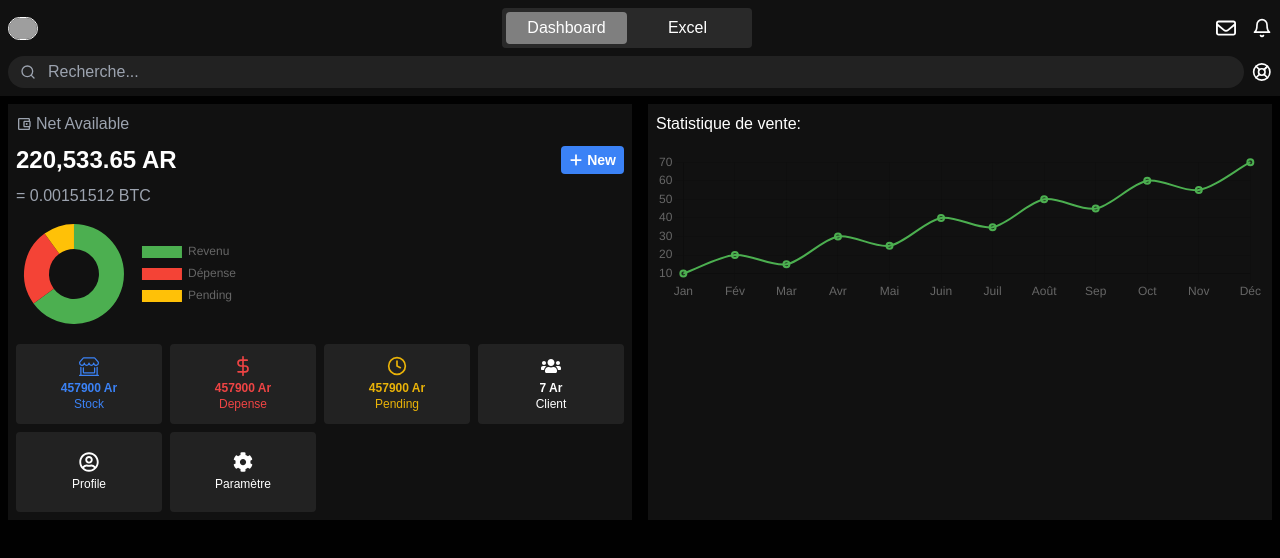
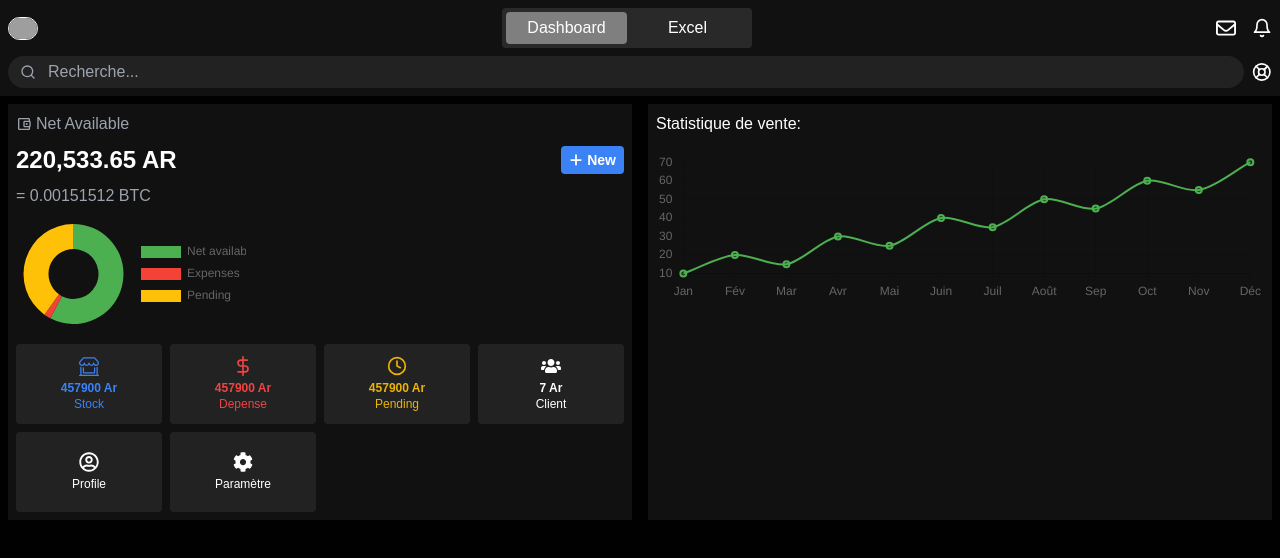
Before and after one commit to MorlonDev261/mga-follow-up, a Next.js app: page / in a window 1280 px wide. Shown: the top 558 px of the page. Built offline with nearby package versions, Linux system fonts and the light colour scheme; grey boxes are pictures that could not be loaded.

Commit message:
Update index.tsx

```diff
--- a/src/app/_components/Statistique/index.tsx
+++ b/src/app/_components/Statistique/index.tsx
@@ -30,11 +30,11 @@ export default function Statistique({ type = 'rond', position = 'bottom', legend
 
   // Données pour le graphique en rond (Doughnut)
   const doughnutData = {
-    labels: ['Revenu', 'Dépense', 'Pending'],
+    labels: ['Net available', 'Expenses', 'Pending'],
     datasets: [
       {
         label: 'Statistiques',
-        data: [65, 25, 10],
+        data: [656000, 25000, 456000],
         backgroundColor: ['#4CAF50', '#F44336', '#FFC107'],
         borderWidth: 0,
       },
```
